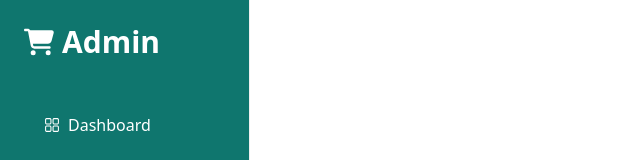
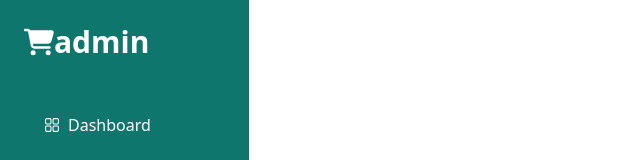
Before and after one commit to zeeshan-exo/eccomernce-platform-forntend, a React (Vite) app: page /admin in a window 1280 px wide. Shown: the top 160 px of the page, without its empty margins (0-640 px from the left). Built offline with nearby package versions, Linux system fonts and the light colour scheme.

Commit message:
update ui

```diff
--- a/src/components/Sidebar.jsx
+++ b/src/components/Sidebar.jsx
@@ -5,7 +5,12 @@ import {
   MenuItem,
   SubMenu,
 } from "react-pro-sidebar";
-import { FaCartShopping, FaBars,FaChevronRight,FaChevronLeft } from "react-icons/fa6";
+import {
+  FaCartShopping,
+  FaBars,
+  FaChevronRight,
+  FaChevronLeft,
+} from "react-icons/fa6";
 import { RxDashboard } from "react-icons/rx";
 import { Link } from "react-router-dom";
 import Logout from "../pages/logout";
@@ -29,8 +34,8 @@ function Sidebar() {
         <div className="p-6 bg-teal-700">
           <div className="flex justify-between items-center mb-10">
             <h2 className="text-3xl font-bold text-white flex items-center">
-              <FaCartShopping className="mr-2" />
-              {!collapsed && "Admin"}
+              <FaCartShopping classNa me="mr-2" />
+              {!collapsed && "admin"}
             </h2>
 
             <button
@@ -41,35 +46,33 @@ function Sidebar() {
             </button>
           </div>
 
-
           <Menu className="font-medium pb-4">
             <MenuItem
               component={<Link to="/admin/dashboard" />}
               className="text-white hover:bg-teal-900 hover:text-teal-300 transition duration-200"
             >
               <div className="flex items-center">
-              <RxDashboard className="mr-2" />
-              {!collapsed && "Dashboard"}
+                <RxDashboard className="mr-2" />
+                {!collapsed && "Dashboard"}
               </div>
             </MenuItem>
             <MenuItem
               component={<Link to="/admin/product" />}
               className="text-white hover:bg-teal-900 hover:text-teal-300 transition duration-200"
             >
-
-            Products
+              Products
             </MenuItem>
             <MenuItem
               component={<Link to="/admin/customer" />}
               className="text-white hover:bg-teal-900 hover:text-teal-300 transition duration-200"
             >
-             Customer
+              Customer
             </MenuItem>
             <MenuItem
               component={<Link to="/admin/order" />}
               className="text-white hover:bg-teal-900 hover:text-teal-300 transition duration-200"
             >
-             Order
+              Order
             </MenuItem>
           </Menu>
 
```
